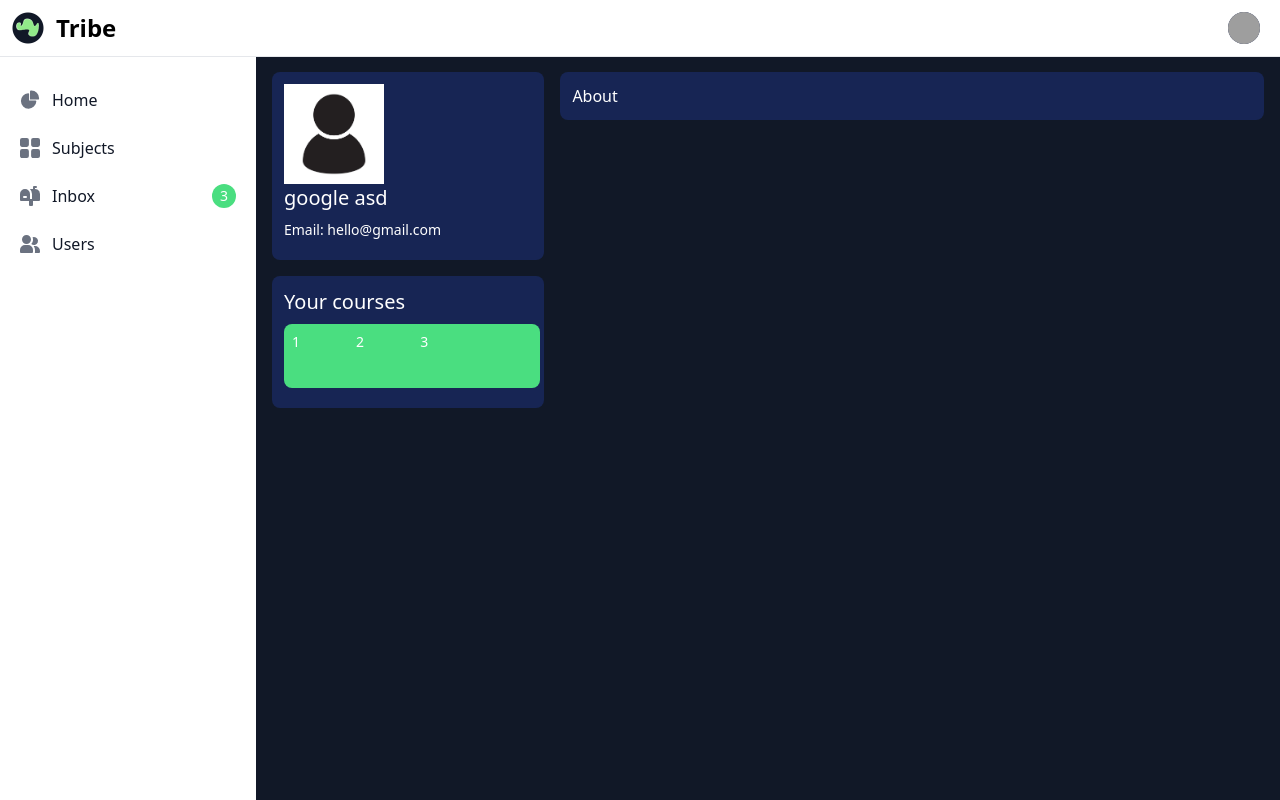
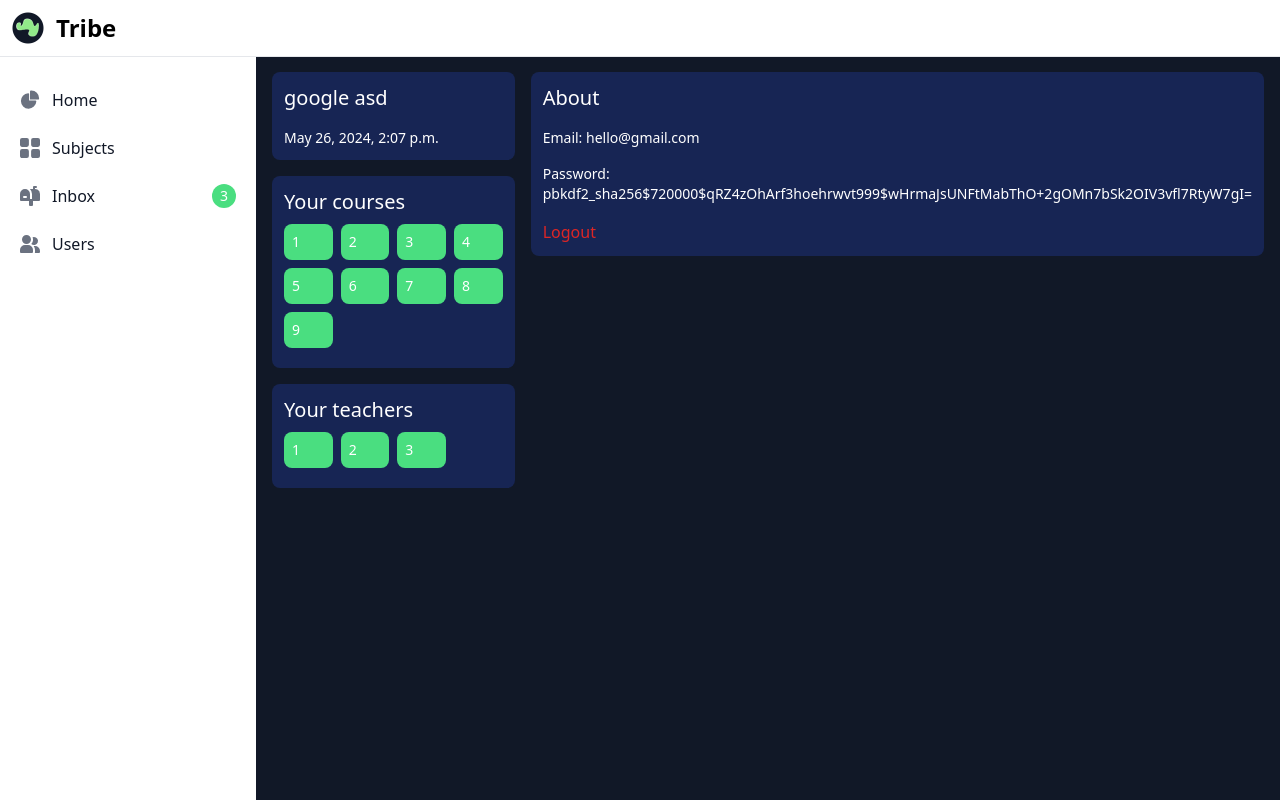
Before and after one commit to Bohdan337/tribe, a Django app: a page that uses templates/base.html in a window 1280 px wide. Run offline with Django 4.2, Linux system fonts and the light colour scheme; data comes from the database, SQL or seed files in the repository; both versions use the stored data as it was after the commit; some libraries are stand-ins or nearby versions; grey boxes are pictures that could not be loaded.

Commit message:
Aded profile button

```diff
--- a/static/src/styles.css
+++ b/static/src/styles.css
@@ -612,6 +612,11 @@ video {
   margin-bottom: 0.5rem;
 }
 
+.my-4 {
+  margin-top: 1rem;
+  margin-bottom: 1rem;
+}
+
 .-mt-px {
   margin-top: -1px;
 }
@@ -652,8 +657,8 @@ video {
   margin-top: 1rem;
 }
 
-.mr-2 {
-  margin-right: 0.5rem;
+.mt-6 {
+  margin-top: 1.5rem;
 }
 
 .block {
@@ -798,16 +803,12 @@ video {
   justify-content: space-between;
 }
 
-.gap-2 {
-  gap: 0.5rem;
-}
-
 .gap-4 {
   gap: 1rem;
 }
 
-.gap-1 {
-  gap: 0.25rem;
+.gap-2 {
+  gap: 0.5rem;
 }
 
 .space-y-2 > :not([hidden]) ~ :not([hidden]) {
@@ -878,6 +879,16 @@ video {
   background-color: rgb(255 255 255 / var(--tw-bg-opacity));
 }
 
+.bg-red-600 {
+  --tw-bg-opacity: 1;
+  background-color: rgb(220 38 38 / var(--tw-bg-opacity));
+}
+
+.bg-red-400 {
+  --tw-bg-opacity: 1;
+  background-color: rgb(248 113 113 / var(--tw-bg-opacity));
+}
+
 .p-2 {
   padding: 0.5rem;
 }
@@ -919,6 +930,11 @@ video {
   padding-bottom: 0.75rem;
 }
 
+.py-4 {
+  padding-top: 1rem;
+  padding-bottom: 1rem;
+}
+
 .pb-14 {
   padding-bottom: 3.5rem;
 }
@@ -933,6 +949,10 @@ video {
 
 .pt-\[6\.25rem\] {
   padding-top: 6.25rem;
+}
+
+.pt-4 {
+  padding-top: 1rem;
 }
 
 .text-right {
@@ -1035,6 +1055,11 @@ video {
 .text-white {
   --tw-text-opacity: 1;
   color: rgb(255 255 255 / var(--tw-text-opacity));
+}
+
+.text-red-400 {
+  --tw-text-opacity: 1;
+  color: rgb(248 113 113 / var(--tw-text-opacity));
 }
 
 .underline {
--- a/templates/base.html
+++ b/templates/base.html
@@ -39,9 +39,13 @@
                                 class="flex text-sm bg-blue-950 rounded-full focus:ring-4 focus:ring-gray-300 dark:focus:ring-gray-600"
                                 aria-expanded="false" data-dropdown-toggle="dropdown-user">
                                 <span class="sr-only">Open user menu</span>
-                                <img class="w-8 h-8 rounded-full"
-                                    src="https://flowbite.com/docs/images/people/profile-picture-5.jpg"
-                                    alt="user photo">
+                                {% if user.is_authenticated %}
+                                    <a href="{% url 'profile' slug=user.profile.slug %}">
+                                        <img class="w-8 h-8 rounded-full"
+                                            src="https://flowbite.com/docs/images/people/profile-picture-5.jpg"
+                                            alt="user photo">
+                                    </a>
+                                {% endif %}
                             </button>
                         </div>
                     </div>
--- a/templates/profile.html
+++ b/templates/profile.html
@@ -5,25 +5,43 @@
 <div class="mt-14 w-full text-white flex flex-row">
     <div class="w-96">
         <div class="bg-blue-950 p-3 rounded-lg">
-            <img src="{{ profile.image.url }}" width="100" alt="avatar">
+            <!-- <img src="{{ profile.image.url }}" width="100" alt="avatar"> -->
             <p class="text-xl">{{ profile.user.name }} {{ profile.user.surname }}</p>
-            <div class="flex my-2">
-                <p class="text-sm">Email: {{ profile.user.email }}</p>
+            <div class="mt-4">
+                <p class="text-sm mt-4">{{ profile.user.created_at }}</p>
             </div>
         </div>
         <div class="bg-blue-950 p-3 rounded-lg mt-4">
             <p class="text-xl">Your courses</p>
             <div class="my-2 grid grid-cols-4 gap-2">
-                <div class="text-sm bg-green-400 w-32 h-16 rounded-lg p-2">1</div>
-                <div class="text-sm bg-green-400 w-32 h-16 rounded-lg p-2">2</div>
-                <div class="text-sm bg-green-400 w-32 h-16 rounded-lg p-2">3</div>
+                <div class="text-sm bg-green-400 rounded-lg p-2">1</div>
+                <div class="text-sm bg-green-400 rounded-lg p-2">2</div>
+                <div class="text-sm bg-green-400 rounded-lg p-2">3</div>
+                <div class="text-sm bg-green-400 rounded-lg p-2">4</div>
+                <div class="text-sm bg-green-400 rounded-lg p-2">5</div>
+                <div class="text-sm bg-green-400 rounded-lg p-2">6</div>
+                <div class="text-sm bg-green-400 rounded-lg p-2">7</div>
+                <div class="text-sm bg-green-400 rounded-lg p-2">8</div>
+                <div class="text-sm bg-green-400 rounded-lg p-2">9</div>
+
+            </div>
+        </div>
+        <div class="bg-blue-950 p-3 rounded-lg mt-4">
+            <p class="text-xl">Your teachers</p>
+            <div class="my-2 grid grid-cols-4 gap-2">
+                <div class="text-sm bg-green-400 rounded-lg p-2">1</div>
+                <div class="text-sm bg-green-400 rounded-lg p-2">2</div>
+                <div class="text-sm bg-green-400 rounded-lg p-2">3</div>
             </div>
         </div>
     </div>
 
     <div class="w-full ml-4">
         <div class="rounded-lg bg-blue-950 p-3">
-            About
+            <p class="text-xl">About</p>
+            <p class="text-sm mt-4">Email: {{ profile.user.email }}</p>
+            <p class="text-sm mt-4">Password: {{ profile.user.password }}</p>
+            <div class="mt-4"><a href="{% url 'logout' %}" class="mt-6 text-red-600">Logout</a></div>
         </div>
     </div>
 </div>
```
Also changed, not shown: db.sqlite3.
